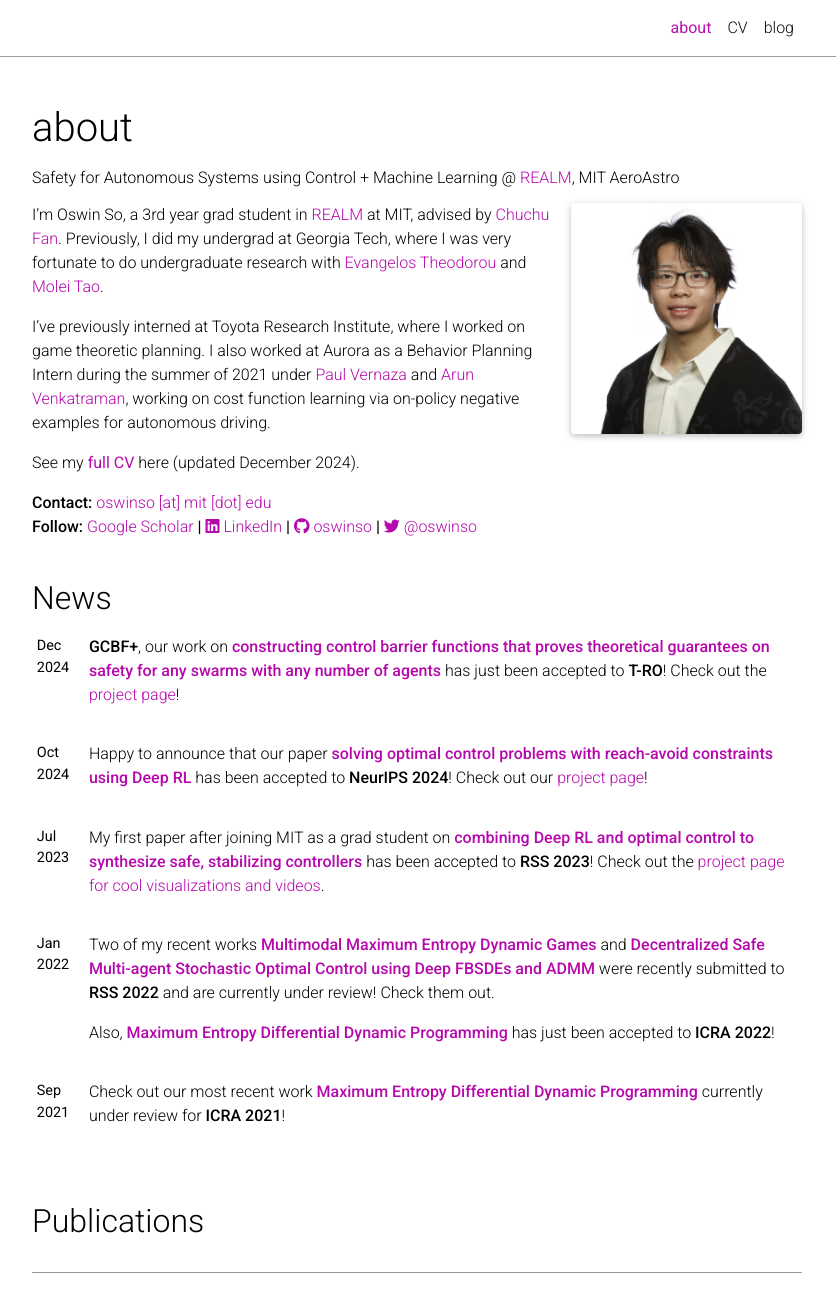
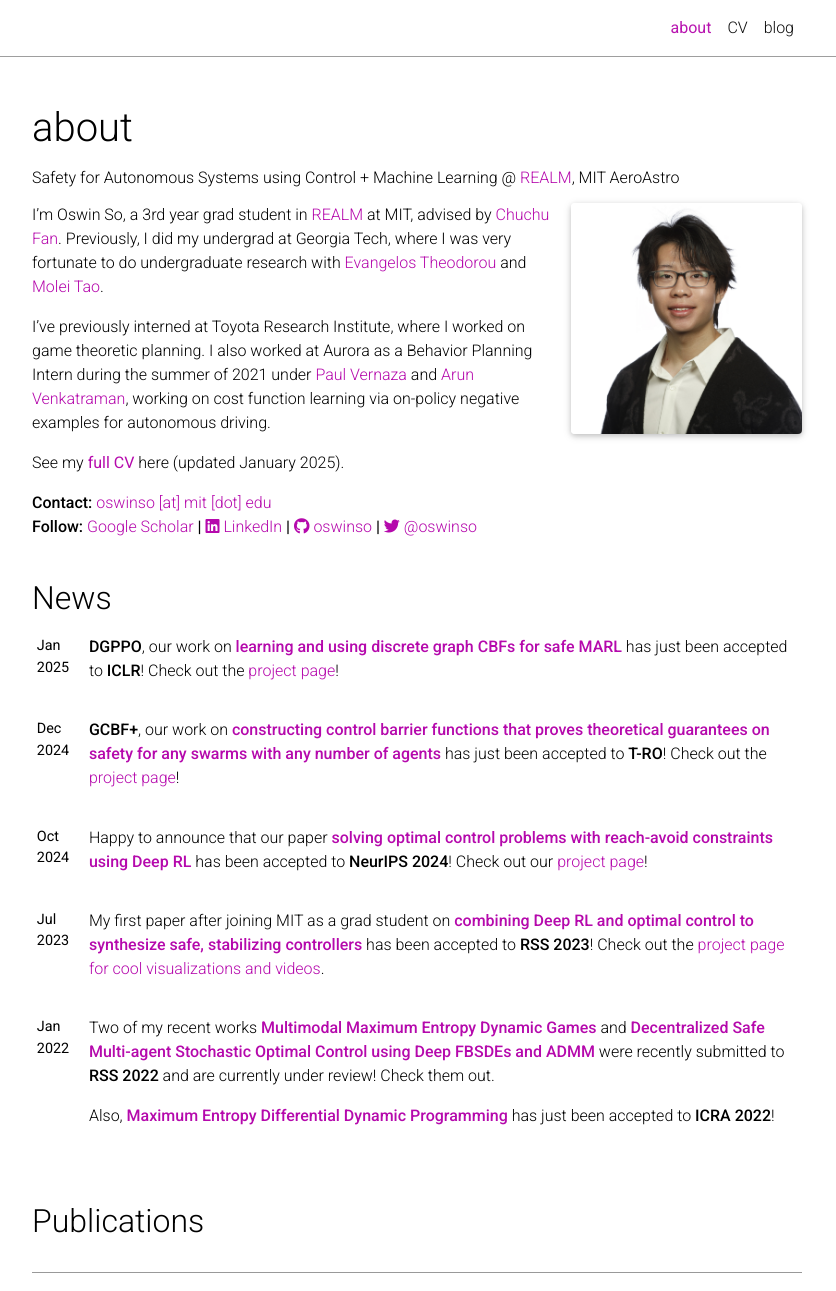
Before and after one commit to oswinso/oswinso.github.io, a Jekyll site: the page built from _pages/home.md, in a window 1280 px wide and 1400 px high, cut to the strip 0-1291 px from the top of the window. Shown: the whole strip, without its empty margins (223-1059 px from the left). Built offline with Jekyll 4.4.1, drawn with Linux system fonts in a browser that asks for light colours; nearby versions of some CDN libraries; comment, search, counter and statistics services are not loaded; a style sheet for code colours, icons or effects is not loaded.

Commit message:
iclr update

```diff
--- a/_config.yml
+++ b/_config.yml
@@ -18,7 +18,7 @@ last_updated: true # set to true if you want to display last updated in the foot
 impressum_path:  # set to path to include impressum link in the footer, use the same path as permalink in a page, helps to conform with EU GDPR
 
 # -----------------------------------------------------------------------------
-resume_path: oswin_resume_2024.12.20.pdf
+resume_path: oswin_resume_2025.02.22.pdf
 
 # -----------------------------------------------------------------------------
 # RSS Feed
--- a/_pages/home.md
+++ b/_pages/home.md
@@ -34,7 +34,7 @@ See my
 <b>
     <a href="{{ site.resume_path | prepend: 'https://oswinso.github.io/assets/pdf/' }}" target="_blank">full CV</a>
 </b>
-here (updated December 2024).
+here (updated January 2025).
 
 <strong>Contact: </strong> <a href="mailto:oswinso@mit.edu">oswinso [at] mit [dot] edu</a>
 <strong>Follow: </strong>
```
Also changed, not shown: _bibliography/papers.bib (+9 -0 lines), _news/2025-01_iclr.md (added, +9 -0 lines), 1 other file.
